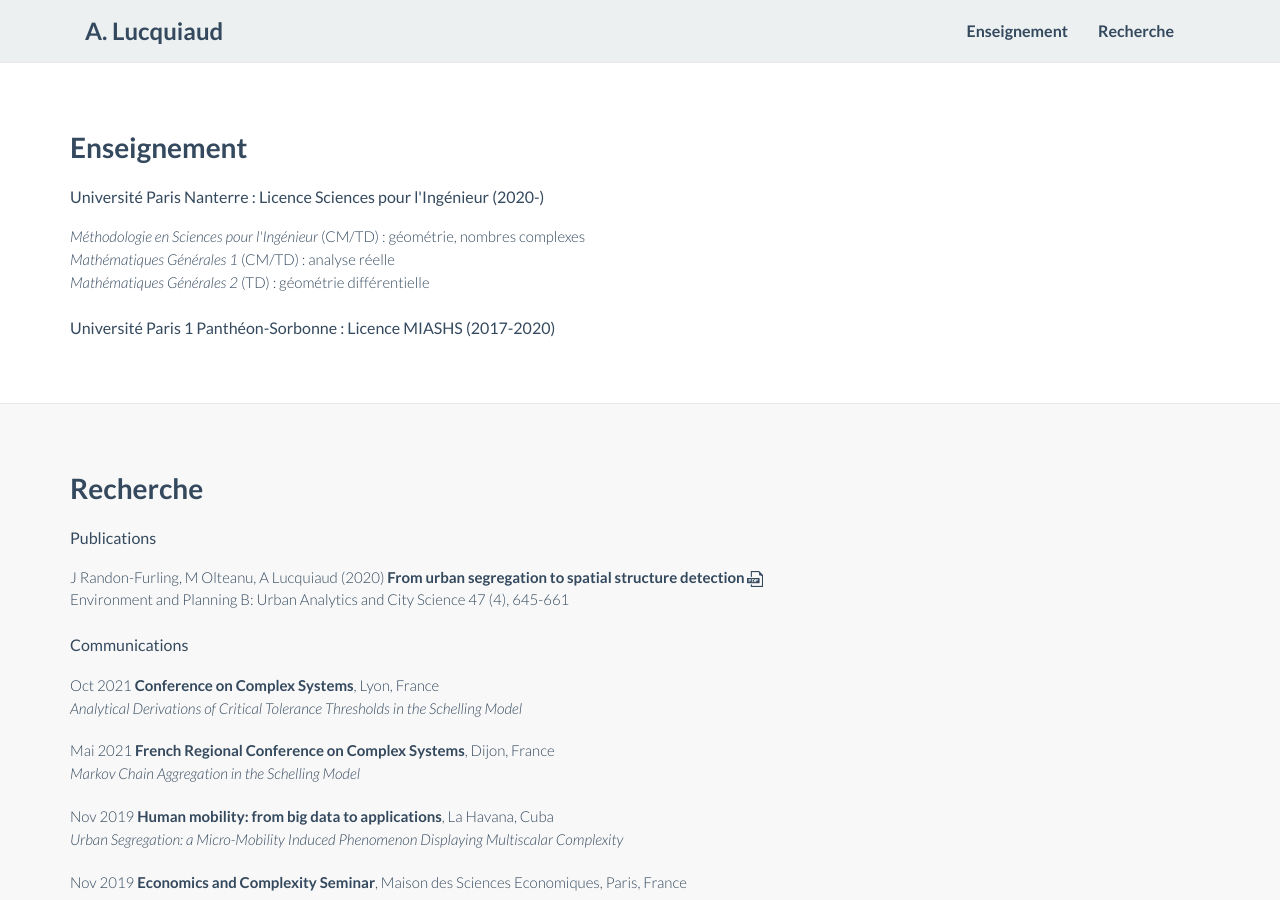
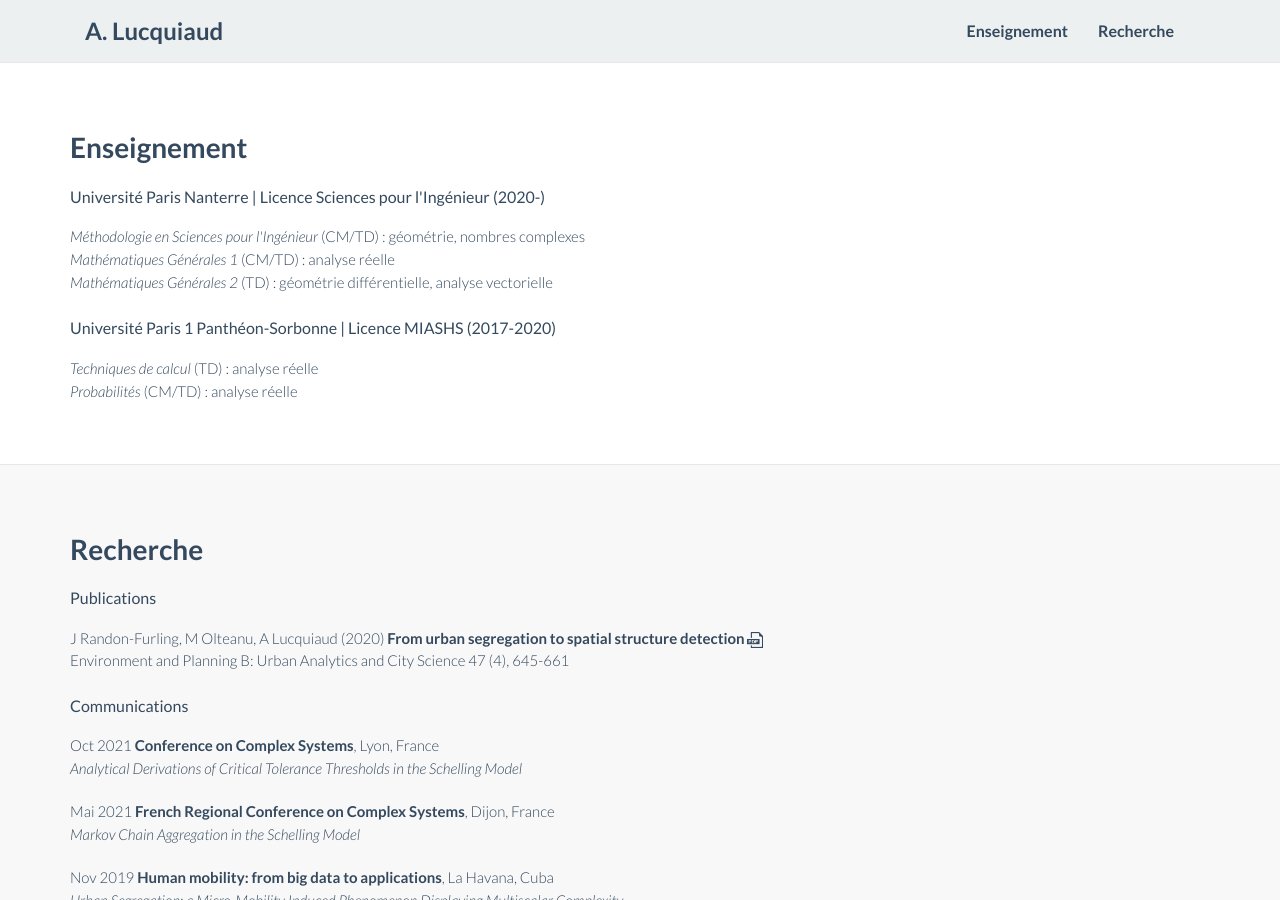
Before and after one commit to alucquiaud/alucquiaud.github.io, a Jekyll site: the page index.html, which Jekyll copies as it is, in a window 1280 px wide and 900 px high. Built offline with Jekyll 4.4.1, drawn with Linux system fonts in a browser that asks for light colours; nearby versions of some CDN libraries.

Commit message:
Update index.html

```diff
--- a/index.html
+++ b/index.html
@@ -100,7 +100,7 @@
                     <h2 class="section-heading">Enseignement</h2>
 					<div class="sub-title lead3"></div>
 
-Université Paris Nanterre : Licence Sciences pour l'Ingénieur (2020-)
+Université Paris Nanterre | Licence Sciences pour l'Ingénieur (2020-)
 
 				<p class="lead">
 
@@ -108,11 +108,15 @@ Université Paris Nanterre : Licence Sciences pour l'Ingénieur (2020-)
 
 				<i>Mathématiques Générales 1</i> (CM/TD) : analyse réelle  <br>
 
-				<i>Mathématiques Générales 2</i> (TD) : géométrie différentielle</p>
+				<i>Mathématiques Générales 2</i> (TD) : géométrie différentielle, analyse vectorielle</p>
 
-Université Paris 1 Panthéon-Sorbonne : Licence MIASHS (2017-2020)
+Université Paris 1 Panthéon-Sorbonne | Licence MIASHS (2017-2020)
 
-				<p class="lead">  </p>
+				<p class="lead">
+
+				<i>Techniques de calcul</i> (TD) : analyse réelle <br>
+
+				<i>Probabilités</i> (CM/TD) : analyse réelle </p>
 
 		</div>
             </div>
```
